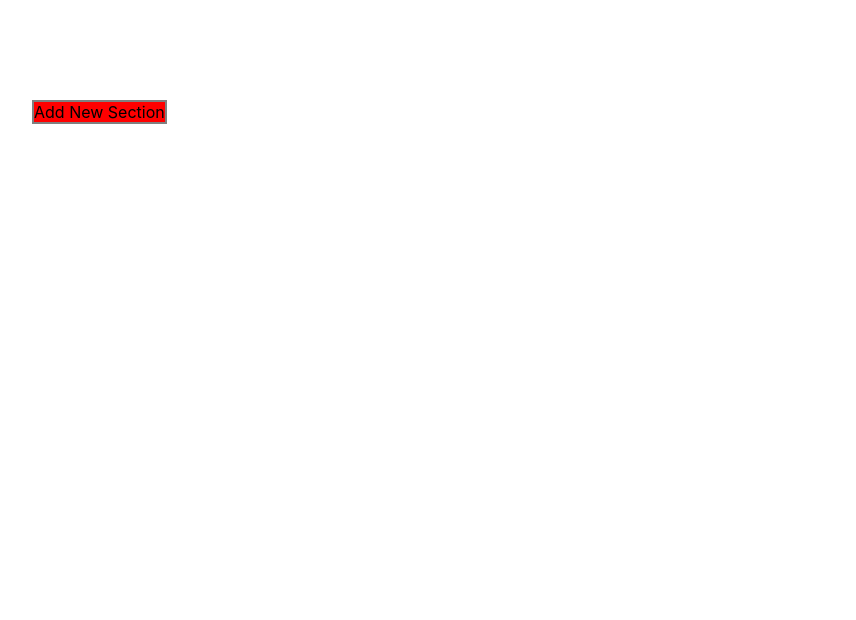
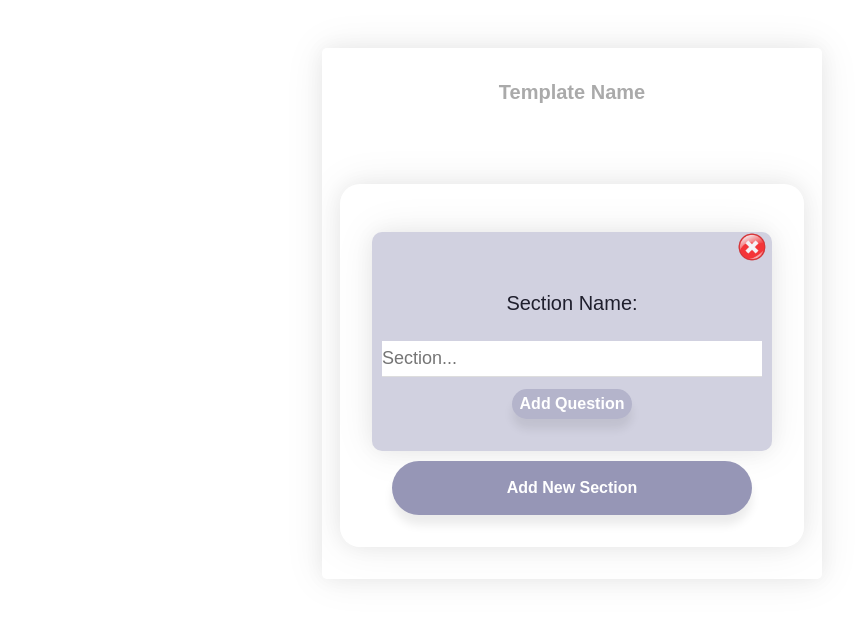
Before and after one commit to malinskioskar/templatebuilder, a React (Create React App) app: page / in a window 1280 px wide. Shown: the top 620 px of the page, without its empty margins (68-924 px from the left). Built offline with nearby package versions, Linux system fonts and the light colour scheme.

Commit message:
added some styling to make it slightly nicer

```diff
--- a/src/board/Board.jsx
+++ b/src/board/Board.jsx
@@ -1,8 +1,9 @@
 import React, {useState, useEffect} from 'react';
 import SectionsPanel from './sectionspanel/SectionsPanel';
 import QuestionsPanel from './questionspanel/QuestionsPanel';
-import { StyledBoard } from '../styles';
+import { StyledBoard, StyledTemplateTitle } from '../styles';
 import { SETTINGS } from '../utils/Settings';
+import { EVENTS } from '../utils/Events';
 
 const Board = ({listOfSections, currentVisualState, onChange}) => {
   const [questionTypes, setQuestionTypes] = useState([]);
@@ -26,13 +27,13 @@ const Board = ({listOfSections, currentVisualState, onChange}) => {
         listOfSections={listOfSections}
         onAddSection={() => onChange(
           {
-            name:SETTINGS.ADD_SECTION,
+            name:EVENTS.ADD_SECTION,
             payload: {}
           }
         )}
         onChangeSectionTitle={(sectionTitle, indexClicked) => onChange(
           {
-            name:SETTINGS.CHANGE_SECTION_TITLE,
+            name:EVENTS.CHANGE_SECTION_TITLE,
             payload: {
               sectionTitle,
               indexClicked
@@ -41,7 +42,7 @@ const Board = ({listOfSections, currentVisualState, onChange}) => {
         )}
         onClickDestroy={(sectionIndex, questionIndex) => onChange(
           {
-            name:SETTINGS.CLICK_ON_DESTROY,
+            name:EVENTS.CLICK_ON_DESTROY,
             payload: {
               sectionIndex,
               questionIndex
@@ -50,7 +51,7 @@ const Board = ({listOfSections, currentVisualState, onChange}) => {
         )}
         onClickAddQuestion={(indexClicked) => onChange(
           {
-            name:SETTINGS.CLICK_ON_ADD_QUESTION,
+            name:EVENTS.CLICK_ON_ADD_QUESTION,
             payload: {
               indexClicked
             }
@@ -64,13 +65,13 @@ const Board = ({listOfSections, currentVisualState, onChange}) => {
           questionTypes={questionTypes}
           onDismissQuestion={() => onChange(
             {
-              name:SETTINGS.DISMISS_QUESTION_EVENT,
+              name:EVENTS.DISMISS_QUESTION_EVENT,
               payload: {}
             }
           )}
           onSaveQuestion={(questionText, questionType, extraValues) => onChange(
             {
-              name:SETTINGS.SAVE_QUESTION,
+              name:EVENTS.SAVE_QUESTION,
               payload: {
                 questionText,
                 questionType,
@@ -82,6 +83,9 @@ const Board = ({listOfSections, currentVisualState, onChange}) => {
     }
   return (
     <StyledBoard>
+        <StyledTemplateTitle>
+          {SETTINGS.templateName}
+        </StyledTemplateTitle>
         {panel}
     </StyledBoard>
   );
--- a/src/board/sectionspanel/GeneralQuestion.jsx
+++ b/src/board/sectionspanel/GeneralQuestion.jsx
@@ -1,6 +1,7 @@
 import React from 'react';
-import { StyledGeneralQuestion, StyledImage } from '../../styles';
+import { StyledGeneralQuestion, StyledImage, StyledQuestionTitle, StyledQuestionType  } from '../../styles';
 import closeImage from '../removeIcon.png';
+import { SETTINGS } from '../../utils/Settings';
 
 const GeneralQuestion = ({index, title, type, onClickDestroy, sectionIndex}) => {
   return (
@@ -8,7 +9,8 @@ const GeneralQuestion = ({index, title, type, onClickDestroy, sectionIndex}) =>
       <StyledImage onClick={()=> onClickDestroy(sectionIndex, index)}
         src={closeImage}
       />
-        TITLE:{title}-----TYPE:{type}
+      <StyledQuestionTitle>{SETTINGS.QUESTION_TEXT_FOR_SECTION}{title}</StyledQuestionTitle>
+      <StyledQuestionType>{SETTINGS.QUESTION_TYPE_FOR_SECTION}{type}</StyledQuestionType>
     </StyledGeneralQuestion>
   );
 }
--- a/src/board/sectionspanel/Section.jsx
+++ b/src/board/sectionspanel/Section.jsx
@@ -1,5 +1,5 @@
 import React from 'react';
-import { StyledSection, StyledTitleText, StyledImage } from '../../styles';
+import { StyledSection, StyledInputText, StyledImage, StyledSectionTitleText } from '../../styles';
 import closeImage from '../removeIcon.png';
 import { SETTINGS } from '../../utils/Settings';
 import Button from '../../buttons/Button';
@@ -29,18 +29,22 @@ const Section = ({index, title, isOpen, questions, onChangeSectionTitle, onClick
   return (
     <div>
         <StyledSection>
-            <StyledImage onClick={()=> onClickDestroy(index, -1)}
+          <StyledImage onClick={()=> onClickDestroy(index, -1)}
               src={closeImage}
             />
-          <StyledTitleText
+          <StyledSectionTitleText>
+            {SETTINGS.initialSectionTitle}
+          </StyledSectionTitleText>
+          <StyledInputText
               placeholder={title}
               onChange={(event) => {
                 onChangeSectionTitle(event.target.value, index);
               }}
           />
+          {listOfQuestions}
+          {addQuestionButton}
         </StyledSection>
-        {listOfQuestions}
-        {addQuestionButton}
+
     </div>
   );
 }
--- a/src/board/sectionspanel/SectionsPanel.jsx
+++ b/src/board/sectionspanel/SectionsPanel.jsx
@@ -2,10 +2,12 @@ import React from 'react';
 import Button from '../../buttons/Button';
 import Section from '../sectionspanel/Section';
 import { SETTINGS } from '../../utils/Settings';
+import { StyledSectionPanel } from '../../styles';
 
 const SectionsPanel = ({listOfSections, onAddSection, onChangeSectionTitle, onClickDestroy, onClickAddQuestion}) => {
   return (
     <div>
+      <StyledSectionPanel>
         {listOfSections.map(section =>
           <Section
               key={section.id}
@@ -29,6 +31,8 @@ const SectionsPanel = ({listOfSections, onAddSection, onChangeSectionTitle, onCl
           onClick={onAddSection}
           buttonType={SETTINGS.ADD_SECTION_BUTTON_TYPE}
         />
+      </StyledSectionPanel>
+
     </div>
   );
 }
--- a/src/buttons/Button.jsx
+++ b/src/buttons/Button.jsx
@@ -1,5 +1,5 @@
 import React from 'react';
-import { StyledButton, StyledGreenButton, StyledOrangeButton } from '../styles';
+import { StyledButton, StyledGreenButton, StyledExportButton } from '../styles';
 import { SETTINGS } from '../utils/Settings';
 
 const Button = ({title, onClick, buttonType}) => {
@@ -16,9 +16,9 @@ const Button = ({title, onClick, buttonType}) => {
       </StyledGreenButton>
   } else if (buttonType === SETTINGS.SAVE_TEMPLATE_BUTTON_TYPE) {
     button =
-      <StyledOrangeButton onClick={onClick}>
+      <StyledExportButton onClick={onClick}>
           {title}
-      </StyledOrangeButton>
+      </StyledExportButton>
   }
   return (
     <div>
--- a/src/styles/index.jsx
+++ b/src/styles/index.jsx
@@ -1,79 +1,183 @@
 import styled from 'styled-components';
 
-export const StyledButton = styled.div(props => ({
-    backgroundColor: 'red',
-    width: 'auto',
-}));
+export const StyledButton = styled.div`
+  display: block;
+  width: 90%;
+  padding: 18px 0;
+  margin: 10px auto 0;
+  font-family: inherit;
+  font-size: 16px;
+  font-weight: 700;
+  color: #fff;
+  background-color: #9696b6;
+  border: 0;
+  border-radius: 35px;
+  box-shadow: 0 10px 10px rgba(0, 0, 0, 0.08);
+  cursor: pointer;
+  transition: all 0.25s cubic-bezier(0.02, 0.01, 0.47, 1);
 
-export const StyledGreenButton = styled.div(props => ({
-    backgroundColor: 'green',
-    width: 'auto',
-}));
+  &:hover {
+    box-shadow: 0 15px 15px rgba(0, 0, 0, 0.16);
+    transform: translate(0, -5px);
+  }
+`;
 
-export const StyledOrangeButton = styled.div(props => ({
-    backgroundColor: 'orange',
-    width: '100px',
-}));
+export const StyledTypeSelectionAnswer = styled(StyledButton)`
+  margin: 24px auto 0;
+  width: 100%;
+  padding: 10px 0;
+  background-color: #9696b6;
+`;
 
-export const StyledBoard = styled.div(props => ({
-    position: 'absolute',
-    left:'100px',
-    top:'100px',
-    border: '2px solid grey',
-  }));
+export const StyledSaveAnswerButton = styled(StyledButton)`
+  width: 50%;
+  padding: 12px 0;
+  background-color: #9696b6;
+`;
 
-export const StyledSection = styled.div(props => ({
-    backgroundColor: 'blue',
-    position:'relative',
-    width:'300px',
-    height:'auto',
-    border: '5px solid grey',
-}));
+export const StyledExportButton = styled(StyledButton)`
+  width: 20%;
+  background-color: #3f3f5a;
+`;
 
-export const StyledTitleText = styled.input(props => ({
-    padding: '0.5em',
-    margin: '0.5em',
-    width:'200px',
-    color: 'palevioletred',
-    background: 'papayawhip',
-    border: '1px solid grey',
-}));
+export const StyledGreenButton = styled(StyledButton)`
+  width: 30%;
+  padding: 6px 0;
+  background-color: #b4b4cb;
+  margin: 12px auto 0;
+`;
 
-export const StyledImage = styled.img(props => ({
-    width:'15px',
-    height:'15px',
-    position:'relative'
-}));
+export const StyledTemplateTitle = styled.h2`
+  padding-top: 16px;
+  padding-bottom: 16px;
+  display: inline-block;
+  font-size: 20px;
+  text-decoration: none;
+  color: #aaa;
+  transition: color 0.25s ease-in;
+  &:hover {
+    color: #777;
+  }
+`;
 
-export const StyledQuestionSelectionContainer = styled.div(props => ({
-    backgroundColor: 'orange',
-    height: '300px',
-    width: '300px',
-}));
+export const StyledSectionTitleText = styled.p`
+  padding-left: 4px;
+  padding-right: 4px;
+  padding-top: 4px;
+  padding-bottom: 2px;
+  padding: 6px 0;
+  display: inline-block;
+  font-size: 20px;
+  text-decoration: none;
+  color: #1f1f2d;
+  transition: color 0.25s ease-in;
+  &:hover {
+    color: #777;
+  }
+`;
 
-export const StyledQuestionText = styled.input(props => ({
-    padding: '0.5em',
-    margin: '0.5em',
-    width:'200px',
-    color: 'palevioletred',
-    background: 'papayawhip',
-    border: '1px solid grey',
-}));
+export const StyledQuestionTitleText = styled(StyledSectionTitleText)`
+`;
 
-export const StyledSaveAnswerContainer = styled.button(props => ({
-    backgroundColor: 'green',
-}));
+export const StyledQuestionTitle = styled.span`
+  padding-top: 4px;
+  padding-bottom: 2px;
+  display: block;
+  font-size: 20px;
+  text-decoration: none;
+  color: #1f1f2d;
+  font-family: inherit;
+`;
 
-export const StyledTypeSelectionAnswer = styled.button(props => ({
-    backgroundColor: `${props.colorValue}`,
-    height: '20px',
-    width: '300px',
-}));
+export const StyledQuestionType = styled(StyledQuestionTitle)`
+`;
 
-export const StyledGeneralQuestion = styled.div(props => ({
-    backgroundColor: 'pink',
-    width:'auto',
-    height: '20px',
-    marginTop: '0px',
-    marginBottom: '0px',
-}));
+export const StyledAnswerTitleType = styled(StyledQuestionTitle)`
+  padding-top: 16px;
+  font-size: 20px;
+  color: #1f1f2d;
+`;
+
+export const StyledBoard = styled.div`
+    overflow: hidden;
+    padding: 0 0 32px;
+    margin: 48px auto 0;
+    width: 500px;
+    font-family: Quicksand, arial, sans-serif;
+    box-shadow: 0 0 20px rgba(0, 0, 0, 0.05), 0 0px 40px rgba(0, 0, 0, 0.08);
+    border-radius: 5px;
+`;
+
+export const StyledSectionPanel = styled(StyledBoard)`
+  width: 80%;
+  border-radius: 20px;
+  padding-right: 32px;
+  padding-left: 32px;
+`;
+
+export const StyledSection = styled(StyledBoard)`
+  width: 100%;
+  border-radius: 10px;
+  background-color: #d1d1e0;
+`;
+
+export const StyledGeneralQuestion = styled.div`
+  width: 100%;
+  border-radius: 2px;
+  background-color: #d1d1e0;
+  border-color: #d2d2e0;
+`;
+
+export const StyledQuestionSelectionContainer = styled(StyledBoard)`
+  width: 400px;
+  border-radius: 5px;
+  padding-right: 32px;
+  padding-left: 32px;
+  background-color: #d1d1e0;
+`;
+
+export const StyledInputText = styled.input`
+  padding: 7px 0;
+  width: 95%;
+  font-family: inherit;
+  font-size: 18px;
+  border-top: 0;
+  border-right: 0;
+  border-bottom: 1px solid #ddd;
+  border-left: 0;
+  transition: border-bottom-color 0.25s ease-in;
+
+  &:focus {
+    border-bottom-color: #e5195f;
+    outline: 0;
+  }
+`;
+
+export const StyledQuestionText = styled(StyledInputText)`
+`;
+
+export const StyledAnswerBoolText = styled(StyledInputText)`
+`;
+
+export const StyledImage = styled.img`
+  height: 30px;
+  width: 30px;
+  shadow-color: #000;
+  shadow-offset: 1px 1px;
+  shadow-opacity: 0.5;
+  shadow-radius: 2px;
+  padding-left: 90%;
+  opacity: 0.75;
+`;
+
+export const StyledCloseImage = styled(StyledImage)`
+  padding-left: 100%;
+`;
+
+export const StyledPreOutput = styled.pre`
+    display: block;
+    padding: 10px 30px;
+    margin: 0;
+    overflow: scroll;
+    fontFamily: monospace;
+`;
--- /dev/null
+++ b/src/utils/Events.js
@@ -0,0 +1,8 @@
+export const EVENTS = {
+    "CHANGE_SECTION_TITLE":"changeSectionTitle",
+    "CLICK_ON_DESTROY":"clickOnDestroy",
+    "CLICK_ON_ADD_QUESTION":"addQuestion",
+    "ADD_SECTION":"addSection",
+    'DISMISS_QUESTION_EVENT':"dismissQuestion",
+    'SAVE_QUESTION':"Save Question",
+}
--- a/src/utils/Settings.js
+++ b/src/utils/Settings.js
@@ -1,22 +1,20 @@
 export const SETTINGS = {
-    "initialSectionTitle":"Section Name...",
+    "templateName":"Template Name",
+    "initialSectionText":"Section...",
+    "initialSectionTitle":"Section Name:",
+    "initialQuestionTitle":"Question:",
     "addNewSection":"Add New Section",
     "addNewQuestion":"Add Question",
-    "ADD_SECTION":"addSection",
-    "CHANGE_SECTION_TITLE":"changeSectionTitle",
-    "CLICK_ON_DESTROY":"clickOnDestroy",
-    "CLICK_ON_ADD_QUESTION":"addQuestion",
     "ADDING_QUESTION_STATE":"addingQuestionState",
     "ADD_SECTION_BUTTON_TYPE":"addSectionButtonType",
     "ADD_QUESTION_BUTTON_TYPE":"addQuestionButtonType",
     "SAVE_TEMPLATE_BUTTON_TYPE":"saveTemplateButtonType",
-    "SAVE_TEMPLATE_BUTTON_TITLE":"SAVE",
-    'DISMISS_QUESTION_EVENT':"dismissQuestion",
+    "SAVE_TEMPLATE_BUTTON_TITLE":"EXPORT TEMPLATE",
     'QUESTION_PLACEHOLDER':"Question here...",
-    'SAVE_QUESTION':"Save Question",
+    'FIRST_ANSWER_PLACEHOLDER':"First Answer",
+    'SECOND_ANSWER_PLACEHOLDER':"Second Answer",
+    'MAX_CHARACTERS_ANSWER_PLACEHOLDER':"Max Characters",
+    'SELECT_ANSWER_TYPE':"Select Answer Type:",
+    'QUESTION_TEXT_FOR_SECTION':"Question:",
+    'QUESTION_TYPE_FOR_SECTION':"Type:",
 };
-
-//TODO: SPLIT THIS INTO:
-//EVENTS
-//STATE_CONSTS
-//TEXT_CONSTS
--- a/src/wrapper/Wrapper.jsx
+++ b/src/wrapper/Wrapper.jsx
@@ -1,10 +1,12 @@
-import React, { useState } from 'react';
+import React, { useState, useEffect } from 'react';
 import Board from '../board/Board';
 import { SETTINGS } from '../utils/Settings';
+import { EVENTS } from '../utils/Events';
 import Button from '../buttons/Button';
+import { StyledPreOutput } from '../styles';
 
 const Wrapper = () => {
-    //I HAVENT ADDED FUNCTIONALITY TO EDIT/REARANGE QUESTIONS YET
+    //TO DO: ADD FUNCTIONALITY TO EDIT/REARANGE QUESTIONS YET
     const [currentVisualState, setCurrentVisualState] = useState('');
     const [listOfSections, setListOfSections] = useState([]);
     const [currentSectionIndex, setCurrentSectionIndex] = useState(-1);
@@ -12,8 +14,8 @@ const Wrapper = () => {
     const onAddSection = () => {
         const newSection = {
           id:Math.random(),
-          title: SETTINGS.initialSectionTitle,
-          isOpen: true, //TO DO: I added isOpen to allow for collapsing but no time to finalize this functionality
+          title: SETTINGS.initialSectionText,
+          isOpen: true, //TO DO: I added isOpen to allow for collapsing but no time to finalize this functionality yet
           questions:[],
         }
         const newListOfSections = [...listOfSections, newSection];
@@ -81,6 +83,7 @@ const Wrapper = () => {
     }
 
 
+
     const onClickSaveTemplate = () => {
         setCurrentVisualState('showOutput');
     }
@@ -88,27 +91,27 @@ const Wrapper = () => {
     const onChange = (event) => {
         const eventName = event.name;
         switch(eventName) {
-            case SETTINGS.ADD_SECTION:
+            case EVENTS.ADD_SECTION:
                 onAddSection();
                 break;
-            case SETTINGS.CHANGE_SECTION_TITLE:
+            case EVENTS.CHANGE_SECTION_TITLE:
                 changeSectionTitle(event.payload.sectionTitle, event.payload.indexClicked)
                 break;
-            case SETTINGS.CLICK_ON_DESTROY:
+            case EVENTS.CLICK_ON_DESTROY:
                 if (event.payload.questionIndex === -1) {
                     onClickDestroySection(event.payload.sectionIndex)
                 } else if (event.payload.questionIndex !== -1) {
                     onClickDestroyQuestion(event.payload.sectionIndex, event.payload.questionIndex)
                 }
                 break;
-            case SETTINGS.CLICK_ON_ADD_QUESTION:
+            case EVENTS.CLICK_ON_ADD_QUESTION:
                 setCurrentSectionIndex(event.payload.indexClicked);
                 setCurrentVisualState(SETTINGS.ADDING_QUESTION_STATE);
                 break;
-            case SETTINGS.DISMISS_QUESTION_EVENT:
+            case EVENTS.DISMISS_QUESTION_EVENT:
                 setCurrentVisualState('');
                 break;
-            case SETTINGS.SAVE_QUESTION:
+            case EVENTS.SAVE_QUESTION:
                 onAddQuestion(event.payload);
                 break;
         }
@@ -149,7 +152,8 @@ const Wrapper = () => {
                 questions:questionsList
             });
         });
-        output = <div>{JSON.stringify(outputObject)}</div>
+
+        output = <StyledPreOutput>{JSON.stringify(outputObject, null, 4)}</StyledPreOutput>;
     }
     let saveButton;
     if (shouldWeShowSaveButton && outputObject.length === 0) {
@@ -170,6 +174,9 @@ const Wrapper = () => {
             onChange={onChange}
         />
     }
+    useEffect(() => {
+        onAddSection();
+    }, []);
     return (
         <div>
             {board}
```
Also changed, not shown: src/board/questionspanel/AnswersSelectionPanel.jsx (+25 -14 lines), src/board/questionspanel/QuestionsPanel.jsx (+5 -2 lines). Lines whose indentation alone changed are shown as unchanged.
